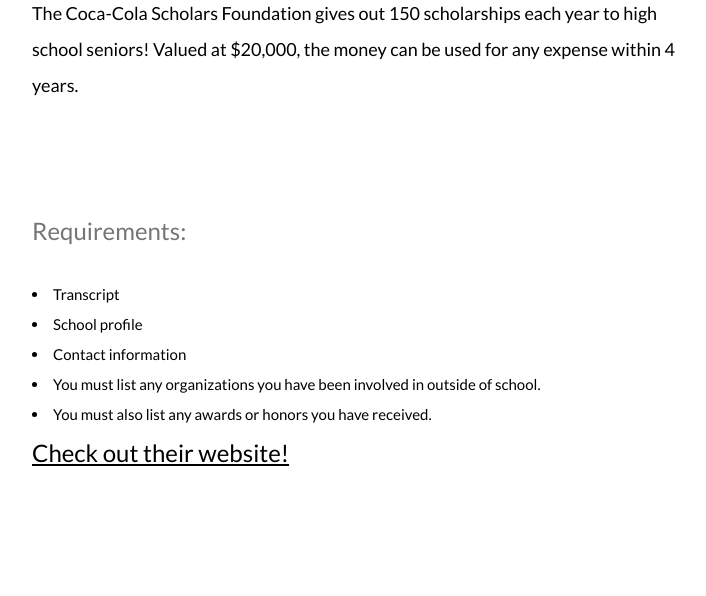
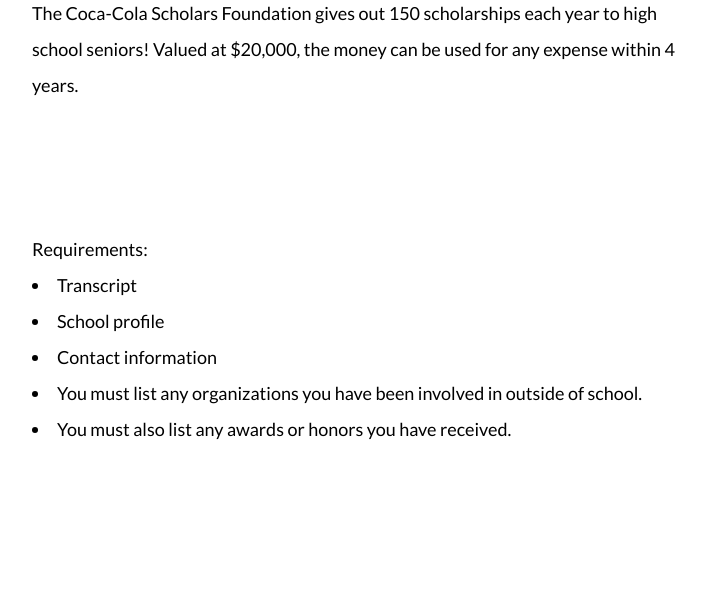
Before and after one commit to ValenciaGirls/valenciagirls.github.io, a Django app: page /scholarships/ in a window 1280 px wide. Shown: the part 953-1549 px from the top of the page, without its empty margins (118-824 px from the left). Run offline with Django 3.2, Linux system fonts and the light colour scheme.

Commit message:
last fixes

```diff
--- a/howdy/templates/scholarships.html
+++ b/howdy/templates/scholarships.html
@@ -109,14 +109,13 @@
 </h5>
 
       <p class="w3-text-grey"><br>
-Requirements:
+<h5>Requirements:
   <li>Transcript</li>
   <li>School profile</li>
   <li>Contact information</li>
   <li>You must list any organizations you have been involved in outside of school.</li>
   <li>You must also list any awards or honors you have received.</li>
-
-<div class="link"><a href="http://www.coca-colascholarsfoundation.org/">Check out their website!</a></div>
+</h5>
 
 </p>
     </div>
@@ -149,14 +148,14 @@
 
     <div class="w3-twothird">
       <h1>The Posse Foundation</h1>
-      <h5 class="w3-padding-32">This organization works to help students who may not have the strongest academic capabilities, but who demonstrate a wide range of other skills. The Posse Foundation believes in diverisfying college campuses, and giving under-represented students who want to go into STEM a chance to fulfill their dreams. Once you are accepted into the program, you will be put into a study group in college, with mentors throughout your four years. To top it all off, this organization even provides students with full scholarships to partnered colleges! </h5>
+      <h5 class="w3-padding-32">This organization works to help students who may not have the strongest academic capabilities, but who demonstrate a wide range of other skills. The Posse Foundation believes in diverisfying college campuses, and giving under-represented students who want to go into STEM a chance to fulfill their dreams. Once you are accepted into the program, you will be put into a study group in college, with mentors throughout your four years. To top it all off, the organization then provides the students with full scholarships to partnered colleges! </h5>
 
       <p class="w3-text-grey">
-Requirements:
+<h5>Requirements:
 <li>You must be nominated by an adult, who must be validated through a separate process. </li>
 <li>Fill out the application on their website</li>
 <li>Report SAT scores, transcripts</li>
-<li>You will have to have an interview </li>
+<li>You will have to have an interview </li></h5>
 
 </p>
 
@@ -171,9 +170,9 @@
       <h5 class="w3-padding-32">This website gives you money simply for your grades! If you end up attending one of their listed colleges, the money you've earned can be applied to your tuition.</h5>
 
       <p class="w3-text-black">
-Requirements:
+<h5>Requirements:
 <li>Simply create an account, enter your grades, and you're set! </li>
-<li>You also get more money for inviting friends to join!</li><br>
+<li>You also get more money for inviting friends to join!</li><br></h5>
 
 
 </p>
```
